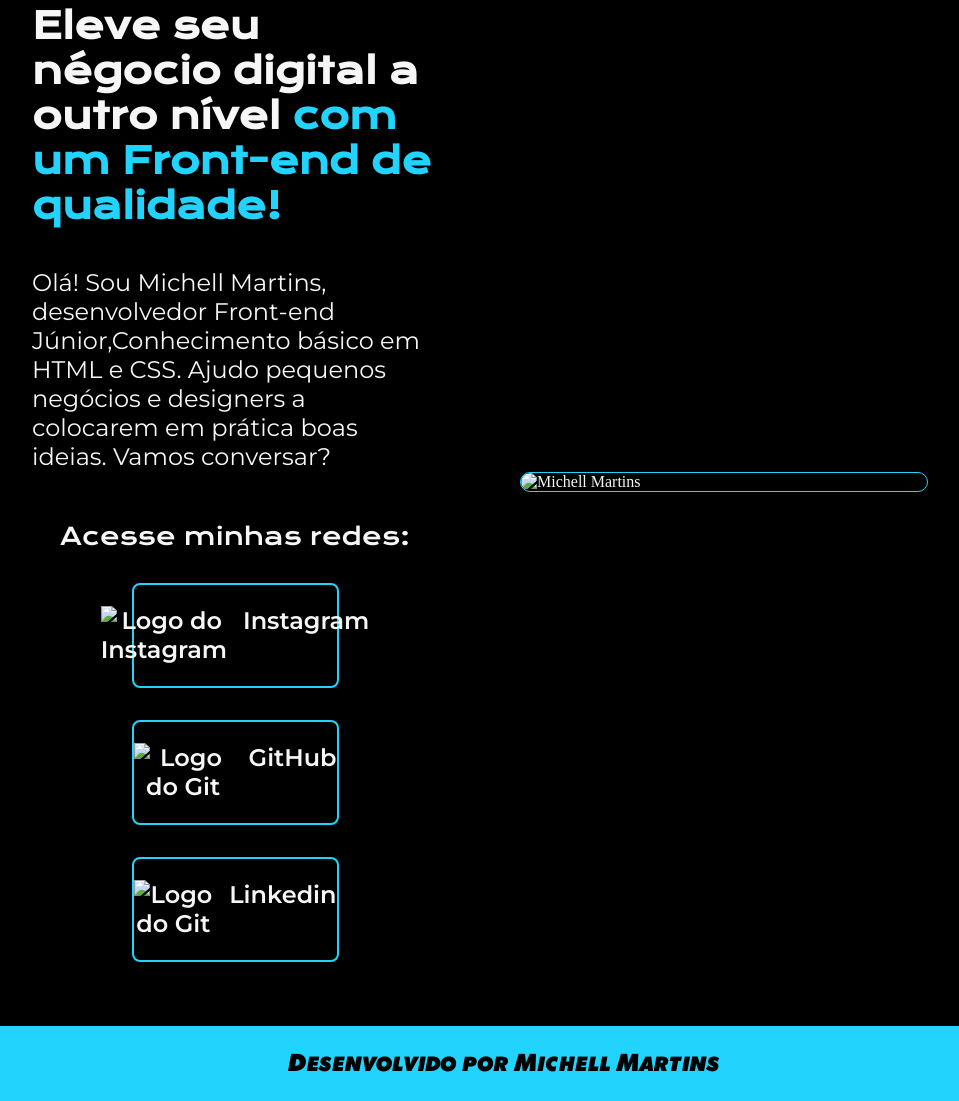
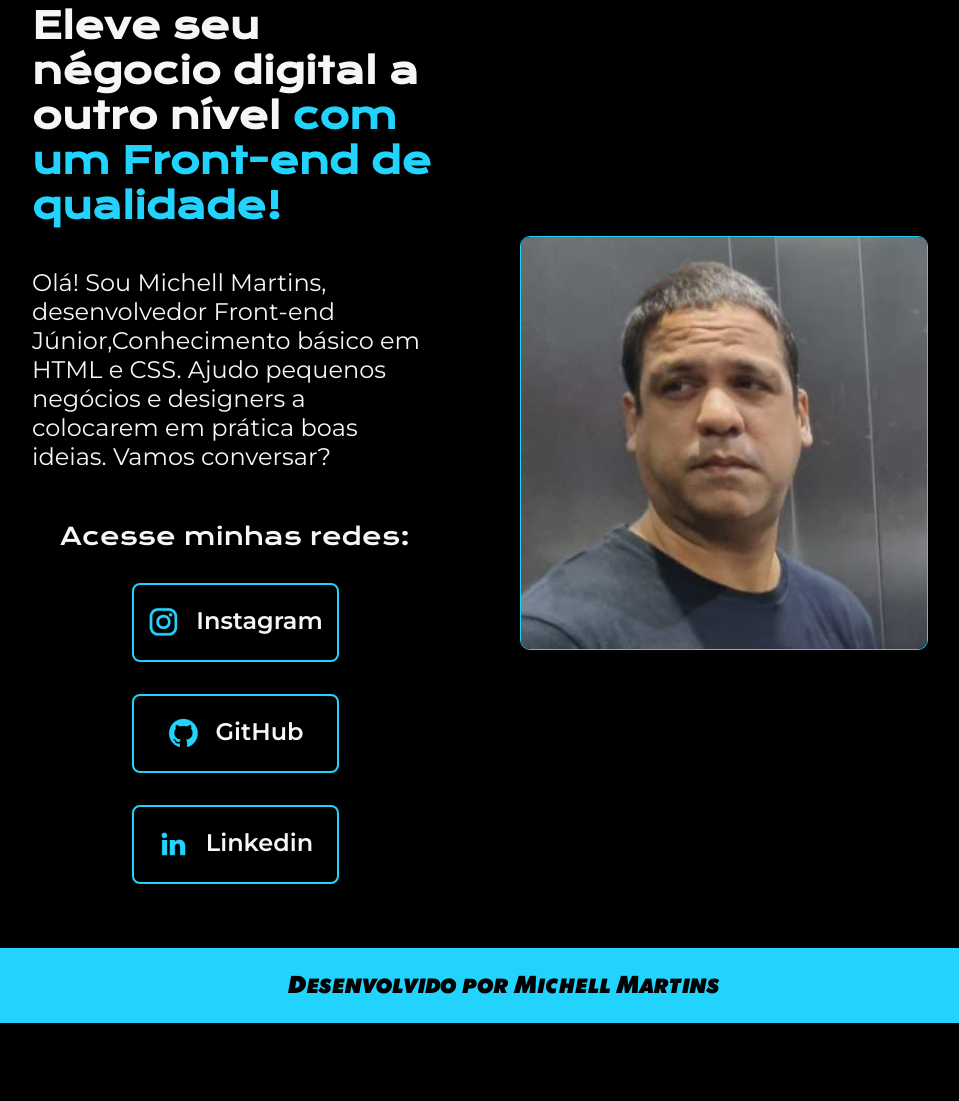
Before and after one commit to michellmartins/portfolio, a plain HTML site: page index.html in a window 1280 px wide. Shown: the part 116-1217 px from the top of the page, without its empty margins (160-1119 px from the left). After the commit the page ends 1139 px from the top, so only its background shows below. Drawn offline with nearby package versions, Linux system fonts and the light colour scheme; files whose address does not match are found by name.

Commit message:
Update index.html

```diff
--- a/index.html
+++ b/index.html
@@ -38,14 +38,14 @@
                 <h2 class="subtitulo">Acesse minhas redes:</h2>
 
                 <a class="botoes" target="_blank" href="https://www.instagram.com/michell.martinss/"> <img
-                        src="./img/instagram.png" alt="Logo do Instagram"> Instagram</a>
+                        src="./instagram.png" alt="Logo do Instagram"> Instagram</a>
 
-                <a class="botoes" target="_blank" href="https://github.com/michellmartins"> <img src="./img/github.png"
+                <a class="botoes" target="_blank" href="https://github.com/michellmartins"> <img src="./github.png"
                         alt="Logo do Git">GitHub</a>
 
 
                 <a class="botoes" target="_blank" href="https://www.linkedin.com/in/michell-martins-8b5bb5143/"> <img
-                        src="./img/linkedin.png" alt="Logo do Git">Linkedin</a>
+                        src="./linkedin.png" alt="Logo do Git">Linkedin</a>
 
 
             </div>
@@ -54,7 +54,7 @@
         </section>
 
 
-        <img class="foto" src="./img/Foto1.jpeg" alt="Michell Martins">
+        <img class="foto" src="./Foto1.jpeg" alt="Michell Martins">
 
 
     </main>
```
